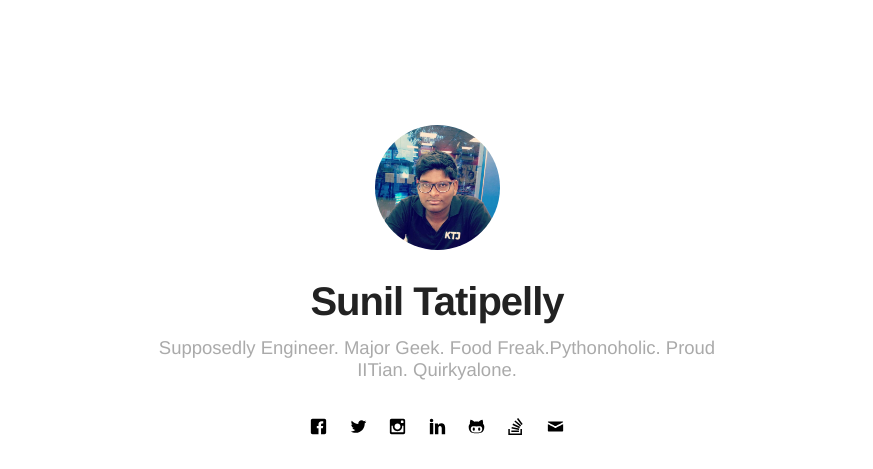
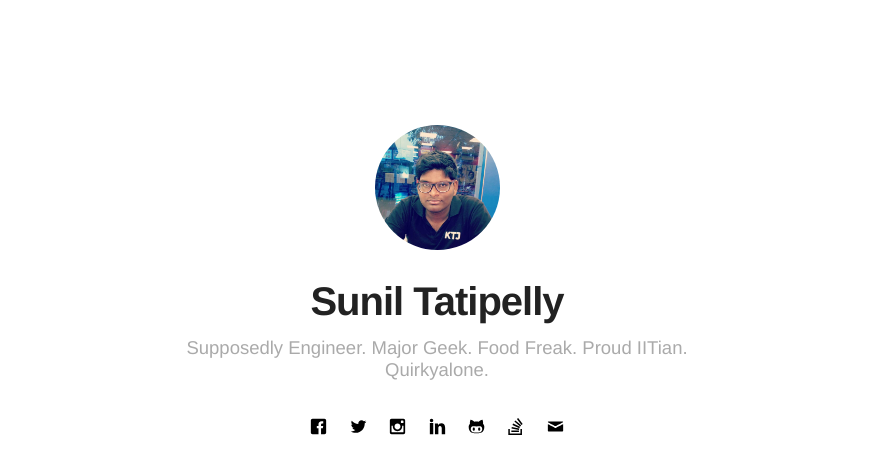
Before and after one commit to Sunil02324/My-New-Website, a Jekyll site: the page built from index.html, in a window 1280 px wide. Shown: the top 469 px of the page, without its empty margins (203-1076 px from the left). Built offline with Jekyll 4.4.1, drawn with Linux system fonts in a browser that asks for light colours.

Commit message:
updating details

```diff
--- a/_config.yml
+++ b/_config.yml
@@ -1,9 +1,9 @@
 # main text of home
 name: Sunil Tatipelly
-bio: Supposedly Engineer. Major Geek. Food Freak.Pythonoholic. Proud IITian. Quirkyalone.
+bio: Supposedly Engineer. Major Geek. Food Freak. Proud IITian. Quirkyalone.
 
 # twitter summary info
-description: Supposedly Engineer. Major Geek. Food Freak.Pythonoholic. Proud IITian. Quirkyalone.
+description: Supposedly Engineer. Major Geek. Food Freak. Proud IITian. Quirkyalone.
 
 # if it's an external image, update below for true
 # better with square images
@@ -48,7 +48,7 @@ email: sunil@suniltatipelly.in
 authors:
     suniltatipelly:
         name: Sunil Tatipelly
-        bio: Supposedly Engineer. Major Geek. Food Freak.Pythonoholic. Proud IITian. Quirkyalone.
+        bio: Supposedly Engineer. Major Geek. Food Freak. Proud IITian. Quirkyalone.
         external-image: false
         picture: assets/images/profile.jpg
         twitter: suniltatipelly
```
